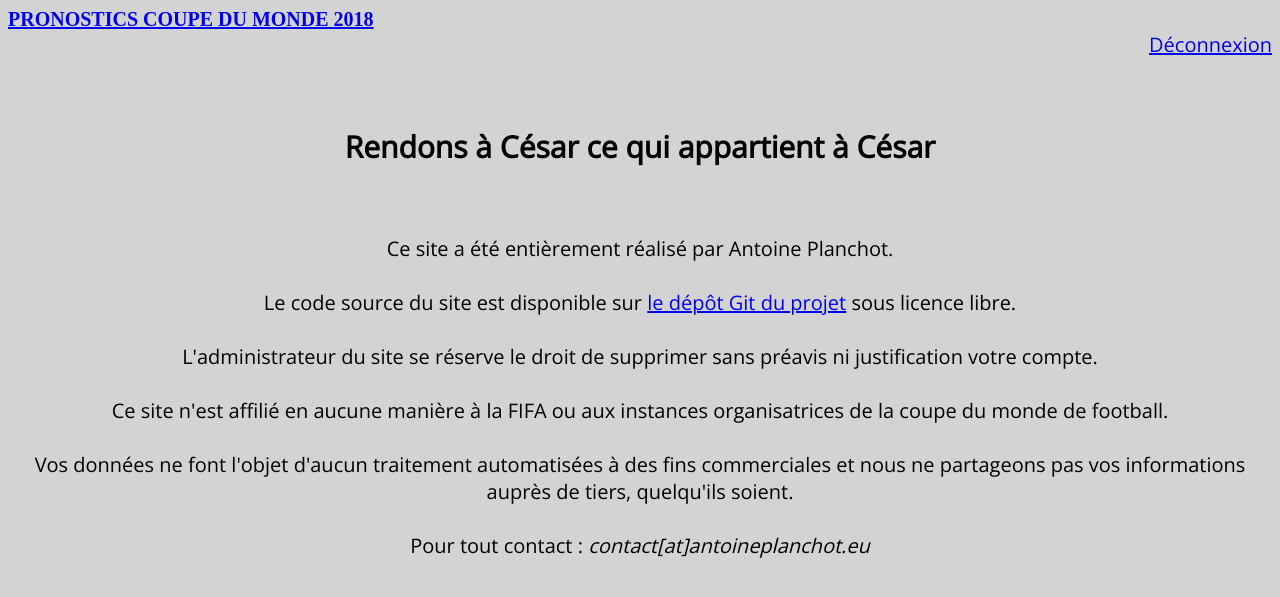
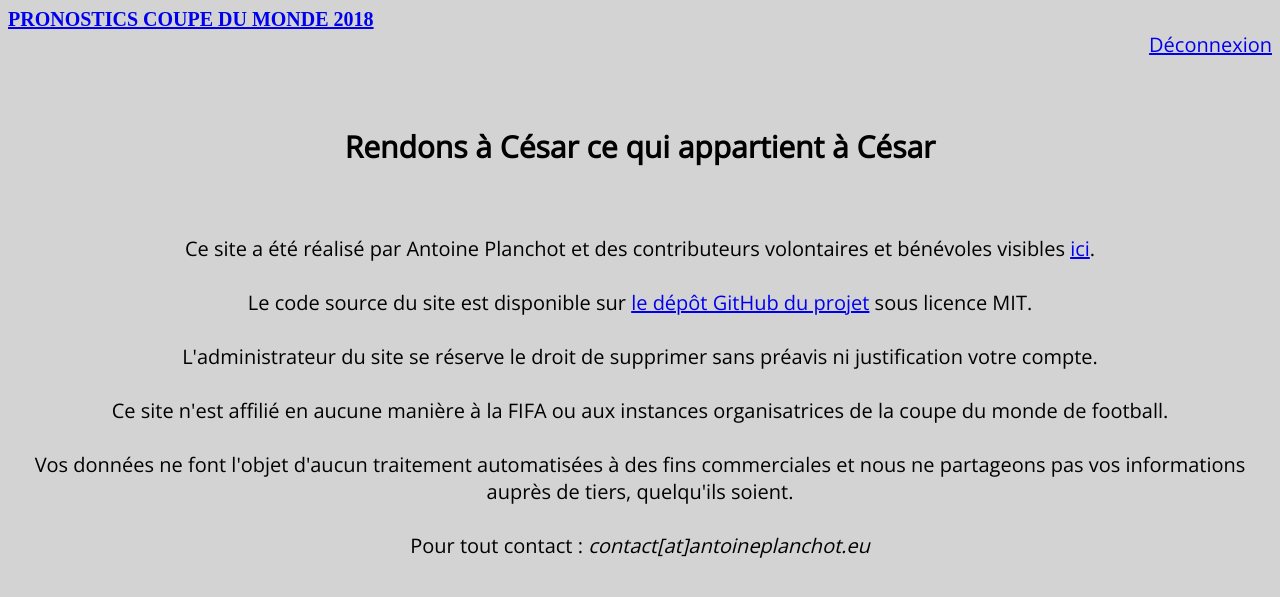
Before and after one commit to OpesMentis/PronosCDM, a PHP site: page /apropos.php in a window 1280 px wide. Shown: the top 597 px of the page. Run offline with PHP 8.4, Linux system fonts and the light colour scheme; some web fonts are replaced.

Commit message:
Mention des contributeurs extérieurs

```diff
--- a/apropos.php
+++ b/apropos.php
@@ -22,8 +22,8 @@ session_start();
         <font style="font-size: 30px;"><b>Rendons à César ce qui appartient à César</b></font><br/><br/>
     </div>
     <div align="center"><font style="font-size: 20px;">
-        Ce site a été entièrement réalisé par Antoine Planchot.<br/><br/>
-        Le code source du site est disponible sur <a href="https://github.com/OpesMentis/PronosCDM">le dépôt Git du projet</a> sous licence libre.<br/><br/>
+        Ce site a été réalisé par Antoine Planchot et des contributeurs volontaires et bénévoles visibles <a href="https://github.com/OpesMentis/PronosCDM/graphs/contributors">ici</a>.<br/><br/>
+        Le code source du site est disponible sur <a href="https://github.com/OpesMentis/PronosCDM">le dépôt GitHub du projet</a> sous licence MIT.<br/><br/>
         L'administrateur du site se réserve le droit de supprimer sans préavis ni justification votre compte.<br/><br/>
         Ce site n'est affilié en aucune manière à la FIFA ou aux instances organisatrices de la coupe du monde de football.<br/><br/>
         Vos données ne font l'objet d'aucun traitement automatisées à des fins commerciales et nous ne partageons pas vos informations auprès de tiers, quelqu'ils soient.<br/><br/>
```
